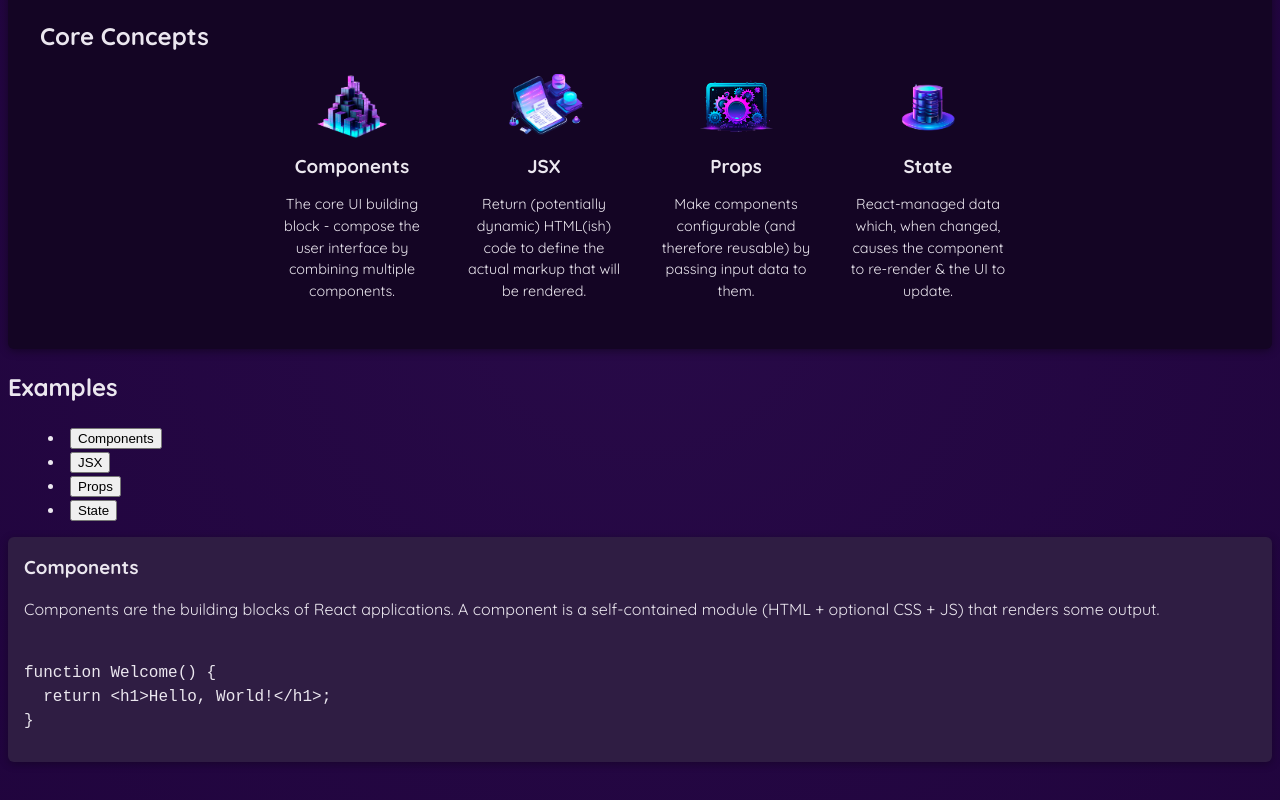
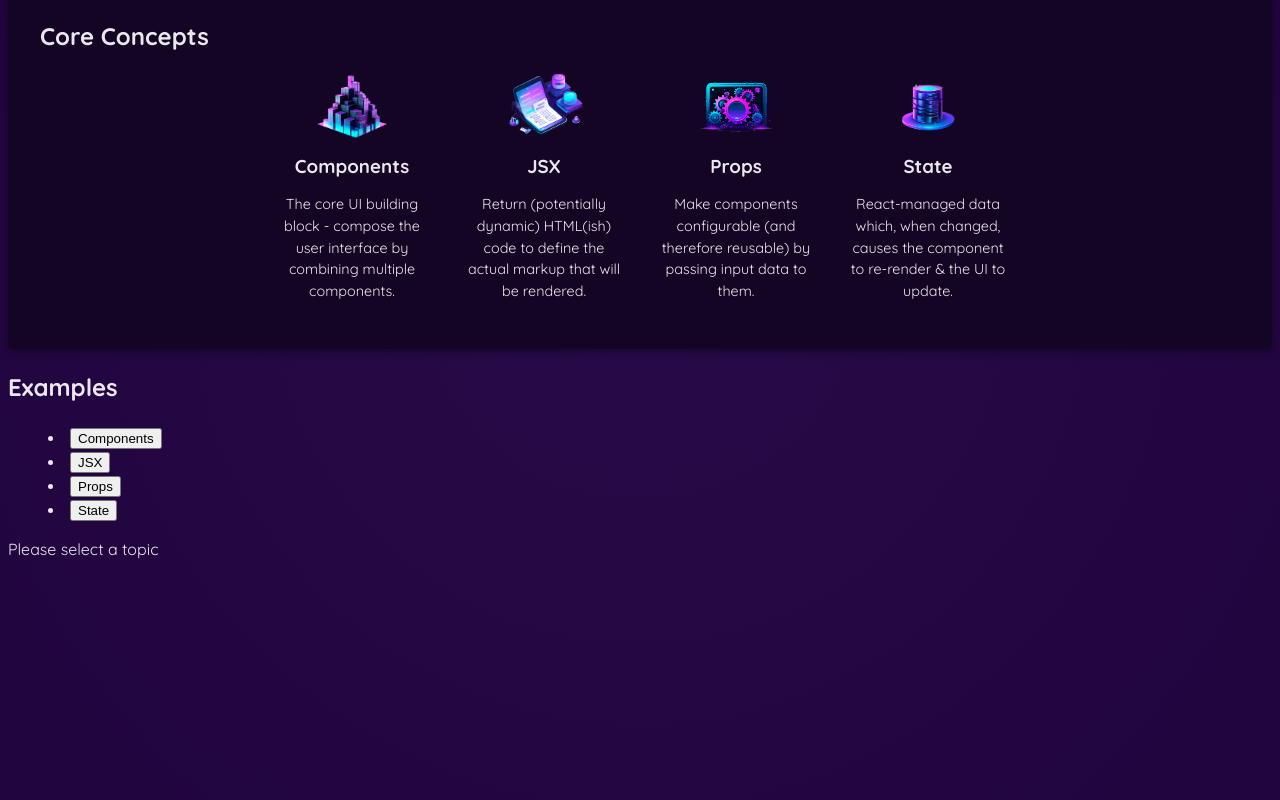
Before and after one commit to bankz24/React-Essentials, a React (Vite) app: page / in a window 1280 px wide. Shown: the part 366-1166 px from the top of the page. Built offline with nearby package versions, Linux system fonts and the light colour scheme.

Commit message:
rending content conditionally

```diff
--- a/src/App.jsx
+++ b/src/App.jsx
@@ -12,12 +12,26 @@ import { EXAMPLES } from './data.js';
 
 
 function App() {
-  const [selectedtopic, setselectedtopic] = useState('components');
+  const [selectedtopic, setselectedtopic] = useState();
 
    function handleSelect(selectedButton){
     //selectedButton =>'Components', jsx,props,states
         setselectedtopic(selectedButton);
         console.log(selectedtopic);
+    }
+
+    let tabcontent = <p>Please select a topic</p>
+    if (selectedtopic) {
+      tabcontent = <div id ="tab-content">
+
+          <h3>{EXAMPLES[selectedtopic].title}</h3>
+          <p>{EXAMPLES[selectedtopic].description}</p>
+          <pre>
+            <code>
+              <code>{EXAMPLES[selectedtopic].code}</code>
+            </code>
+          </pre>
+        </div>
     }
 
   return (
@@ -43,22 +57,16 @@ function App() {
        <section id = 'example'>
         <h2>Examples</h2>
         <menu>
-           <TabButton onSelect={() => handleSelect('components')}>
+           <TabButton  isSelected={selectedtopic =='components'} onSelect={() => handleSelect('components')}>
               Components
             </TabButton>
-            <TabButton onSelect={() => handleSelect('jsx')}>JSX</TabButton>
-            <TabButton onSelect={() => handleSelect('props')}>Props</TabButton>
-            <TabButton onSelect={() => handleSelect('state')}>State</TabButton>
+            <TabButton isSelected={selectedtopic =='JSX'} onSelect={() => handleSelect('jsx')}>JSX</TabButton>
+            <TabButton isSelected={selectedtopic =='Props'} onSelect={() => handleSelect('props')}>Props</TabButton>
+            <TabButton isSelected={selectedtopic =='State'} onSelect={() => handleSelect('state')}>State</TabButton>
         </menu>
-        <div id = "tab-content">
-          <h3>{EXAMPLES[selectedtopic].title}</h3>
-          <p>{EXAMPLES[selectedtopic].description}</p>
-          <pre>
-            <code>
-              <code>{EXAMPLES[selectedtopic].code}</code>
-            </code>
-          </pre>
-        </div>
+
+        {tabcontent}
+
        </section>
 
       <main>
--- a/src/components/TabButton.jsx
+++ b/src/components/TabButton.jsx
@@ -1,5 +1,11 @@
 
-export default function TabButton({children, onSelect}) {
+export default function TabButton({children, onSelect,isSelected}) {
+    console.log("TABBUTTON COMPONENT EXECUTING");
+    return(
 
-    return <li><button onClick={onSelect}>{children}</button></li>;
+     <li>
+        <button className={isSelected ? 'active' : undefined} onClick={onSelect}>{children}
+        </button>
+        </li>
+    );
 }
```
